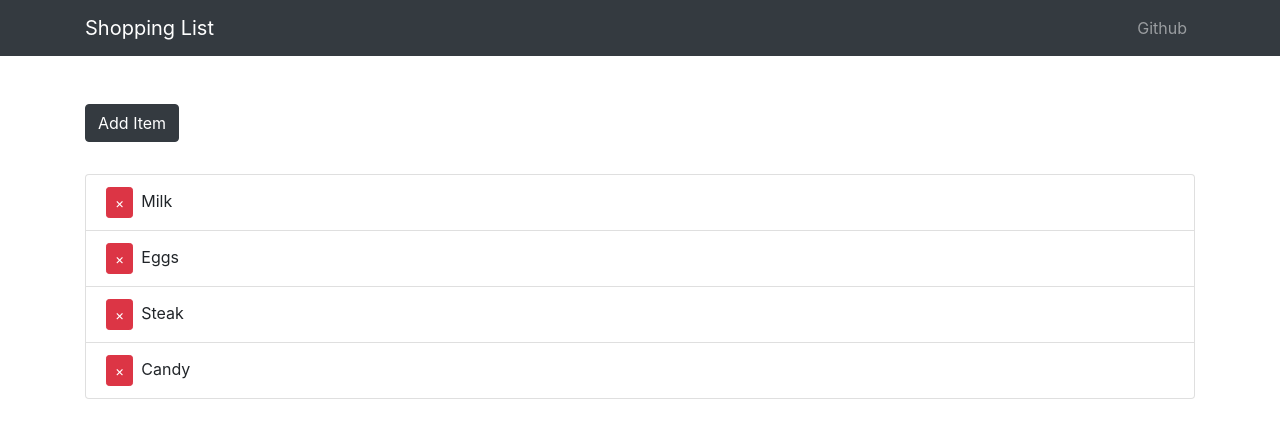
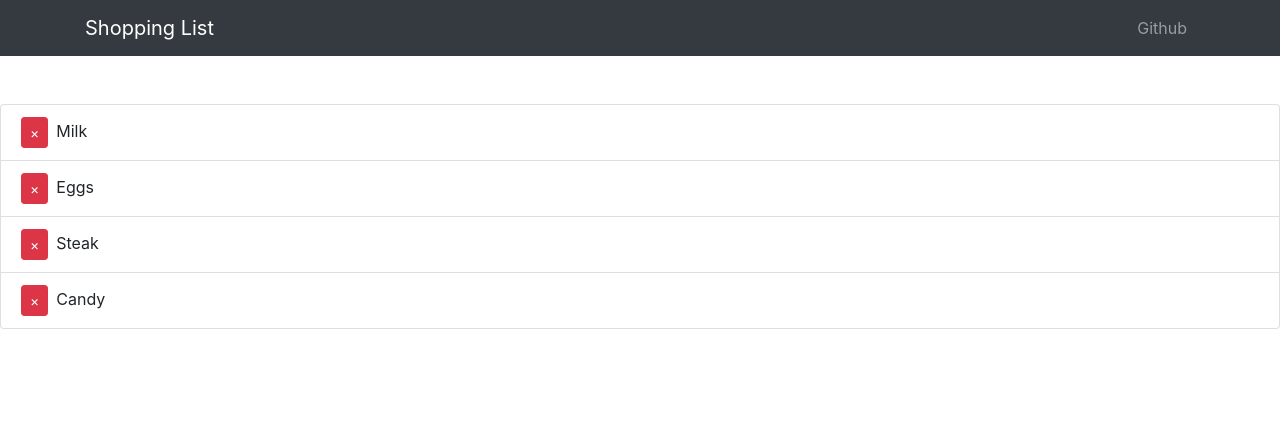
Before and after one commit to Gichia/mern-shopping-list, a React (Create React App) app in the folder client/: page / in a window 1280 px wide. Shown: the top 438 px of the page. Built offline with nearby package versions, Linux system fonts and the light colour scheme.

Commit message:
Removes the add item button

```diff
--- a/client/src/components/ShoppingList.js
+++ b/client/src/components/ShoppingList.js
@@ -1,5 +1,5 @@
 import React, { Component } from 'react';
-import { Container, ListGroup, ListGroupItem, Button } from 'reactstrap';
+import { ListGroup, ListGroupItem, Button } from 'reactstrap';
 import { CSSTransition, TransitionGroup } from 'react-transition-group';
 import { connect } from 'react-redux';
 import { getItems, deleteItem } from '../actions/itemActions';
@@ -19,23 +19,7 @@ class ShoppingList extends Component {
   render() {
     const { items } = this.props.item;
     return(
-      <Container>
-        <Button
-          color="dark"
-          style = {{marginBottom: '2rem'}}
-          onClick={() => {
-            const name = prompt('Enter item name');
-            if(name) {
-              this.setState(state => ({
-                items: [...state.items, { id: 1, name }]
-              }));
-            }
-          }}
-        >
-          Add Item
-        </Button>
-
-        <ListGroup>
+      <ListGroup>
           <TransitionGroup className="shopping-list">
             {items.map(({ id, name }) => (
               <CSSTransition key={id} timeout={500} classNames="fade">
@@ -45,17 +29,13 @@ class ShoppingList extends Component {
                     color="danger"
                     size="sm"
                     onClick={this.onDeleteClick.bind(this, id)}
-                  >
-                    &times;
-                  </Button>
-
+                  >&times;</Button>
                   {name}
                 </ListGroupItem>
               </CSSTransition>
             ) )}
           </TransitionGroup>
-        </ListGroup>
-      </Container>
+      </ListGroup>
     )
   }
 }
```
